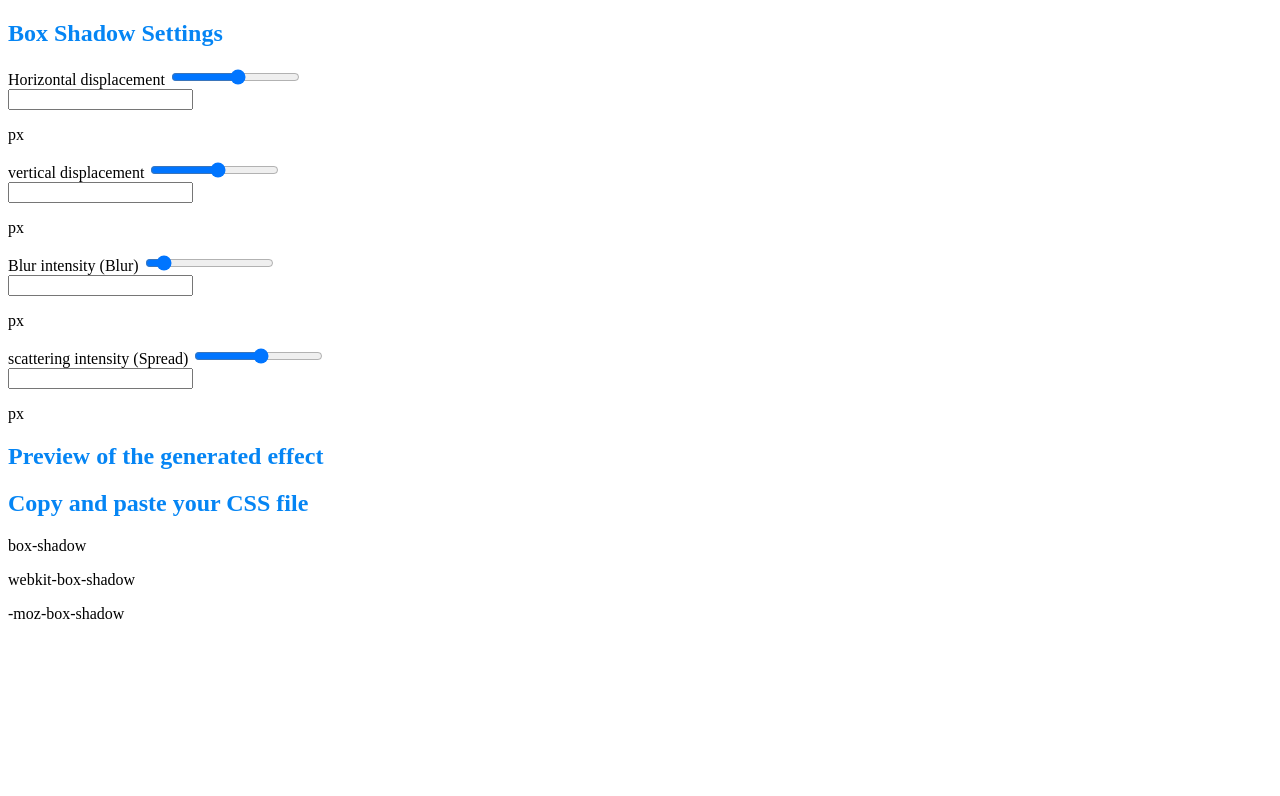
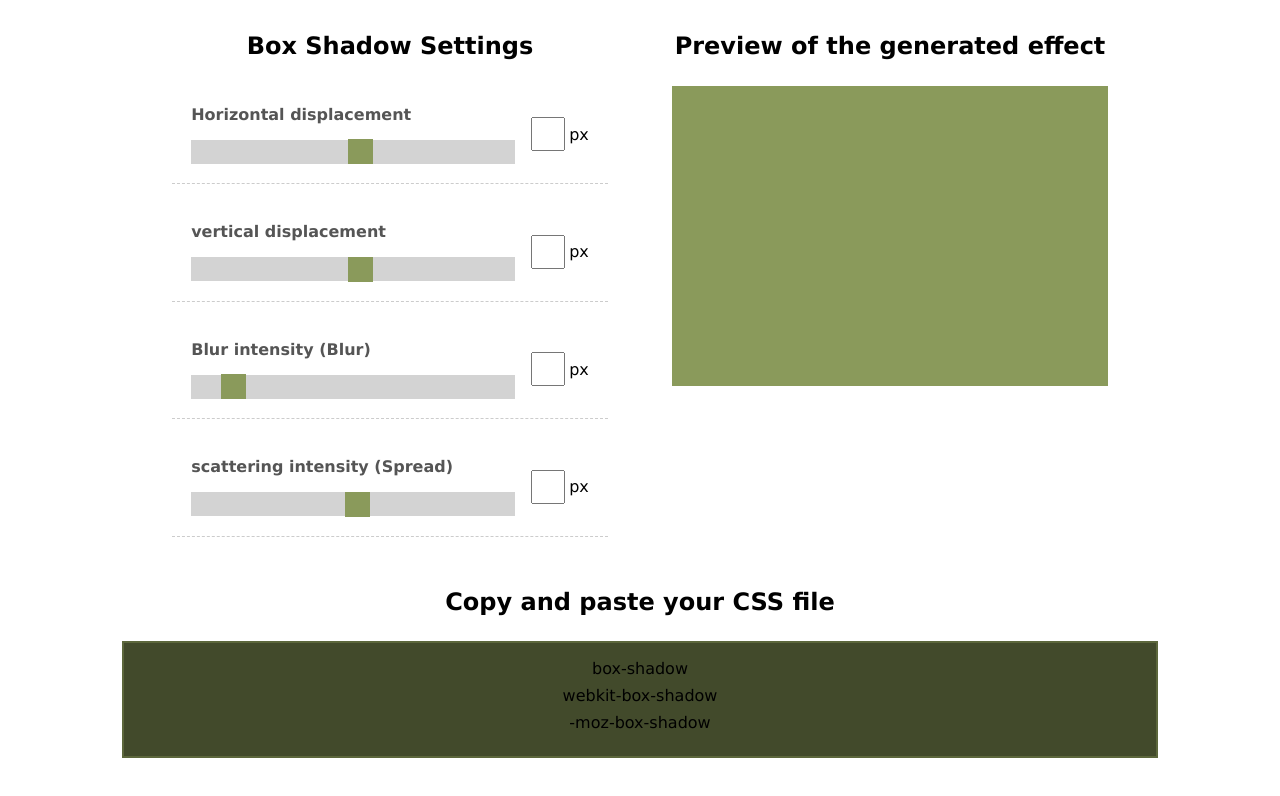
Before and after one commit to caiosid/The-Box-Shadow-Generator-, a plain HTML site: page index.html in a window 1280 px wide. Drawn offline with Linux system fonts and the light colour scheme.

Commit message:
initial css

```diff
--- a/css/styles.css
+++ b/css/styles.css
@@ -1,3 +1,106 @@
-h2{
-    color: rgb(5, 133, 244);
+* {
+  font-family: "Verdana";
+  margin: 0;
+  padding: 0;
 }
+
+body{
+    padding-bottom: 500px;
+}
+
+h2 {
+  margin-bottom: 1.6rem;
+  text-align: center;
+  columns: #333;
+}
+
+#box-shadow-generator {
+  display: flex;
+  max-width: 1000px;
+  margin: 0 auto;
+}
+
+#controls-container,
+#preview {
+  flex: 1;
+  padding: 2rem;
+}
+
+/* Controls */
+.form-control {
+  display: flex;
+  padding: 1.2rem;
+  padding-bottom: 1.2rem;
+  margin-bottom: 1.2rem;
+  border-bottom: 1px dashed #ccc;
+}
+
+.form-control label {
+  font-weight: bold;
+  margin-bottom: 1rem;
+  color: #555;
+}
+
+.range-input {
+  display: flex;
+  flex-direction: column;
+  flex: 1;
+}
+
+.range-input input[type="range"] {
+  -webkit-appearance: none;
+  width: 100%;
+  height: 24px;
+  background-color: #d3d3d3;
+  outline: none;
+}
+
+.range-input input[type="range"]::-webkit-slider-thumb {
+  -webkit-appearance: none;
+  appearance: none;
+  width: 25px;
+  height: 25px;
+  background-color: #8A9A5B;
+  cursor: pointer;
+}
+
+.reference-input{
+    display: flex;
+    align-items: center;
+}
+
+.reference-input p{
+    margin-left: 4px;
+}
+
+.form-control input[type="text"]{
+    width: 30px;
+    height: 30px;
+    margin-left: 1rem;
+    text-align: center;
+}
+
+/* Preview */
+#box{
+    width: 100%;
+    height: 300px;
+    background-color: #8A9A5B;
+}
+
+
+/* generation area */
+#generated-rule{
+    text-align: center;
+}
+
+#generated-rule p{
+    margin-bottom: 0.5rem;
+}
+
+#rules-area{
+    background-color: #424A2B;
+    max-width: 1000px;
+    margin: 0 auto;
+    border: 2px solid #5C673C;
+    padding: 1rem;
+}
```
